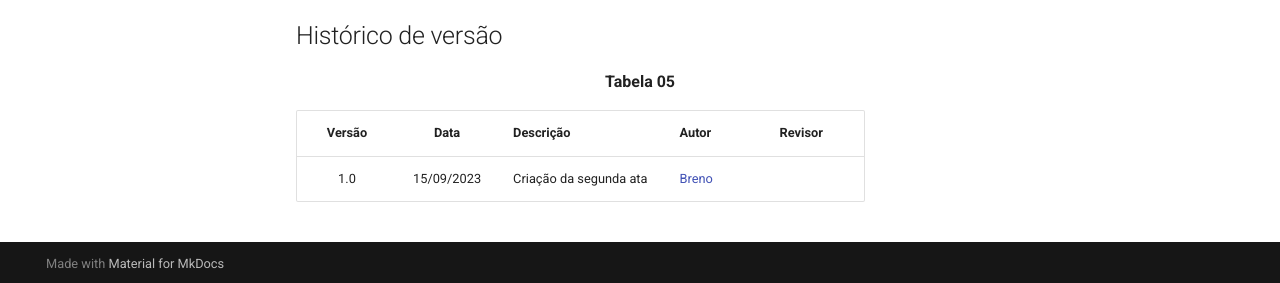
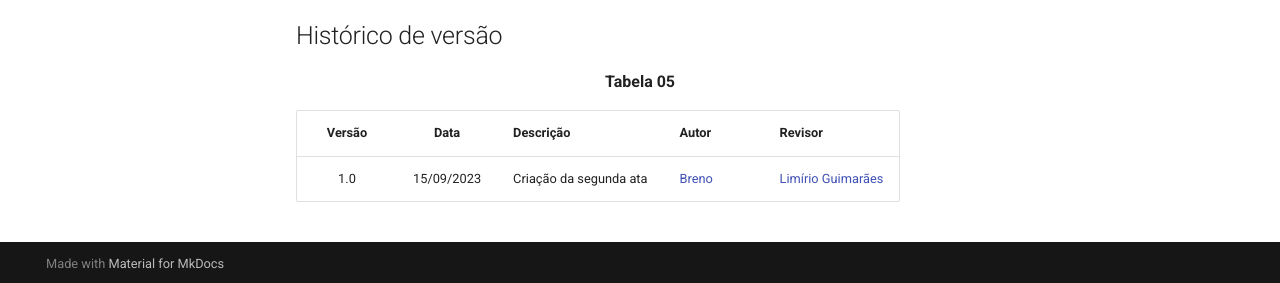
Before and after one commit to Requisitos-de-Software/2023.2-Carteira_Digital_de_Transito, an MkDocs documentation site: the page built from docs/atas/ata2.md, in a window 1280 px wide and 900 px high, scrolled down 948 px. Shown: the part 614-897 px from the top of the window. Built offline with MkDocs 1.6.1 and Material for MkDocs 9.7.7, drawn with Linux system fonts in a browser that asks for light colours.

Commit message:
Adicionado revisor

```diff
--- a/docs/atas/ata2.md
+++ b/docs/atas/ata2.md
@@ -100,4 +100,4 @@ A próxima reunião ficou marcada para o dia 28/09/2023, às 21:00.
 
 | Versão| Data      | Descrição | Autor | Revisor       |
 | :-:   | :-----:   | :------       | -------    | -------            |
-| 1.0   |15/09/2023 |Criação da segunda ata   |  [Breno](https://github.com/brenob6)|  |
+| 1.0   |15/09/2023 |Criação da segunda ata   |  [Breno](https://github.com/brenob6)|[Limírio Guimarães](https://github.com/LimirioGuimaraes)|
```
